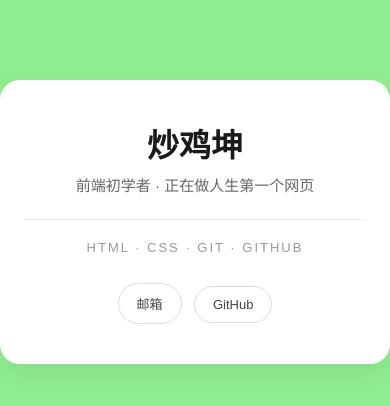
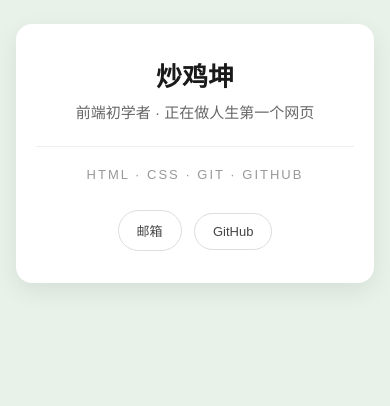
Before and after one commit to chaojikun666/first-hub, a plain HTML site: page index.html in a window 390 px wide. Drawn offline with Linux system fonts and the light colour scheme.

Commit message:
feat:使用手机屏幕，调整背景颜色

```diff
--- a/index.html
+++ b/index.html
@@ -2,10 +2,11 @@
 <html lang="zh-CN">
 <head>
     <meta charset="UTF-8">
+    <meta name="viewport" content="width=device-width, initial-scale=1">
     <title>炒鸡坤的名片</title>
     <style>
         body {
-            background-color: lightgreen;
+            background-color: #e8f2e8;
             text-align: center;
             margin: 0;
             font-family: "Microsoft YaHei", "PingFang SC", sans-serif;
@@ -62,6 +63,18 @@
             background-color: #1a1a1a;
             border-color: #1a1a1a;
         }
+
+        @media (max-width: 520px) {
+            .card {
+                margin: 24px 16px;
+                padding: 32px 20px;
+                border-radius: 16px;
+            }
+
+            h1 {
+                font-size: 26px;
+            }
+        }
     </style>
 </head>
 <body>
@@ -70,7 +83,7 @@
         <p class="role">前端初学者 · 正在做人生第一个网页</p>
         <p class="skills">HTML · CSS · GIT · GITHUB</p>
         <div class="contact">
-            <a href="mailto:你的邮箱@example.com">邮箱</a>
+            <a href="mailto:你的真实邮箱@qq.com">邮箱</a>
             <a href="https://github.com/chaojikun666" target="_blank">GitHub</a>
         </div>
     </div>
```
